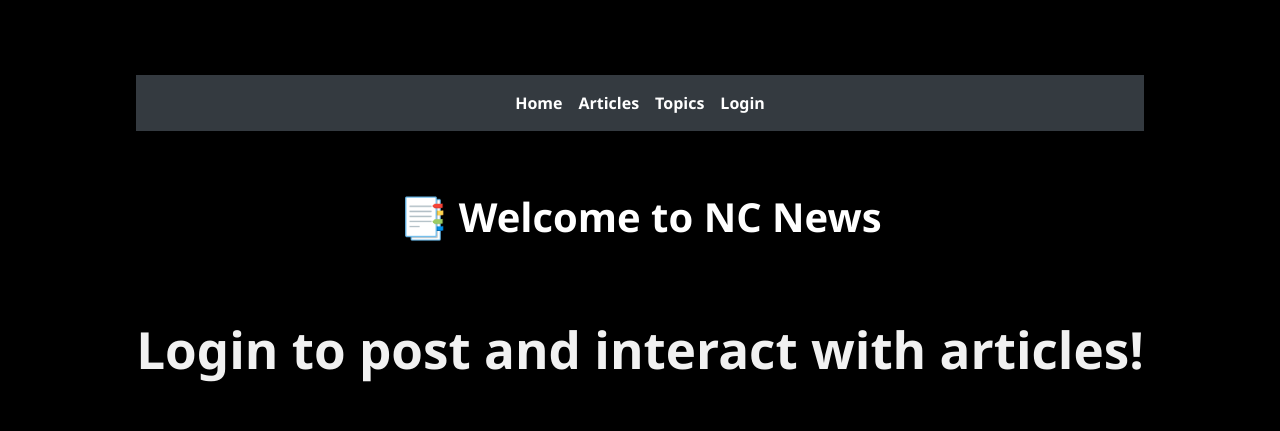
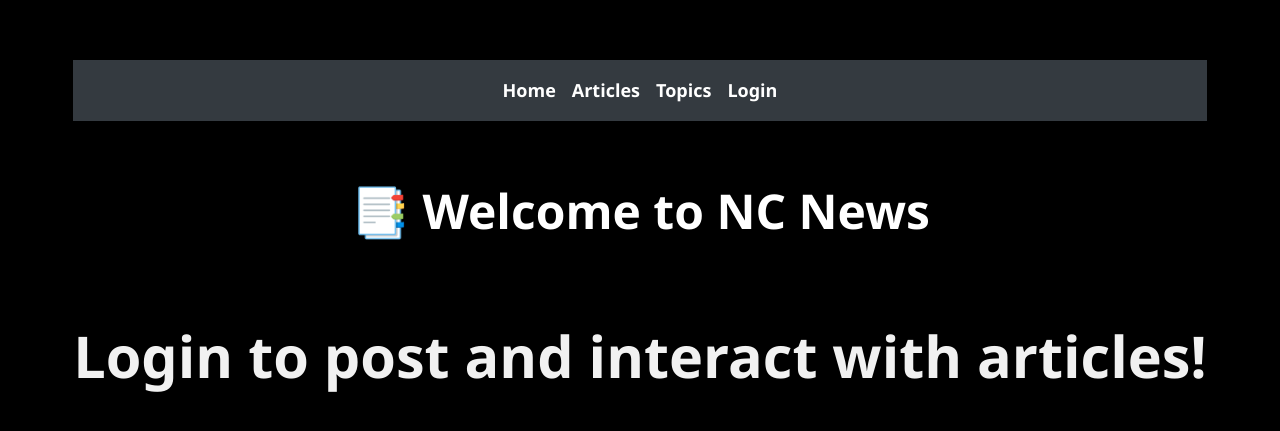
Before and after one commit to jashworth11/nc-news, a React (Vite) app: page / in a window 1280 px wide. Shown: the part 157-588 px from the top of the page. Built offline with nearby package versions, Linux system fonts and the light colour scheme.

Commit message:
more css for access

```diff
--- a/src/App.css
+++ b/src/App.css
@@ -1,3 +1,31 @@
+* {
+  box-sizing: border-box;
+}
+
+body {
+  margin: 0;
+  padding: 0;
+  font-family: "Segoe UI", Tahoma, Geneva, Verdana, sans-serif;
+  background-color: #000;
+  color: #f1f1f1;
+  font-size: 1rem;
+  line-height: 1.6;
+}
+
+a {
+  color: #87cefa;
+  text-decoration: none;
+}
+
+a:hover {
+  text-decoration: underline;
+}
+
+img {
+  max-width: 100%;
+  height: auto;
+}
+
 #root {
   max-width: 1280px;
   margin: 0 auto;
@@ -5,39 +33,28 @@
   display: grid;
   gap: 2rem;
 }
-body {
-  margin: 0;
-  padding: 0;
-  background-color: #000;
-  font-family: "Segoe UI", Tahoma, Geneva, Verdana, sans-serif;
-  color: #f1f1f1;
+
+.navbar {
+  display: flex;
+  flex-wrap: wrap;
+  justify-content: center;
+  align-items: center;
+  gap: 1rem;
+  padding: 1rem;
+  background-color: #343a40;
+  text-align: center;
 }
+
+.navbar a {
+  color: white;
+  font-weight: bold;
+}
+
 .main-header {
   text-align: center;
   font-size: 2.5rem;
   margin: 2rem auto 1rem auto;
   color: white;
-}
-a {
-  text-decoration: none;
-  color: #87cefa;
-}
-
-a:hover {
-  text-decoration: underline;
-}
-.navbar {
-  background-color: #343a40;
-  padding: 1rem;
-  display: flex;
-  gap: 1rem;
-  justify-content: center;
-  align-items: center;
-}
-
-.navbar a {
-  color: white;
-  font-weight: bold;
 }
 
 .articles-page {
@@ -58,24 +75,42 @@ a:hover {
 
 .sort-wrapper {
   display: flex;
+  flex-direction: column;
   gap: 1rem;
-  flex-wrap: wrap;
   justify-content: center;
+  align-items: center;
   margin-bottom: 2rem;
+}
+
+.sort-controls label {
+  display: flex;
+  flex-direction: column;
+  font-weight: bold;
+  color: #f1f1f1;
 }
 
 .article-list {
   display: grid;
-  grid-template-columns: repeat(auto-fit, minmax(280px, 1fr));
+  grid-template-columns: 1fr;
   gap: 1.5rem;
   width: 100%;
   max-width: 1200px;
   padding: 1rem;
-  box-sizing: border-box;
+}
+
+.article-card {
+  background-color: #111;
+  border: 1px solid #333;
+  border-radius: 8px;
+  padding: 1rem;
+  color: #f1f1f1;
+  text-align: left;
+  transition: box-shadow 0.3s ease, transform 0.2s ease;
 }
 
 .article-card:hover {
-  box-shadow: 0 0 10px rgba(0, 0, 0, 0.1);
+  box-shadow: 0 0 12px rgba(255, 255, 255, 0.1);
+  transform: scale(1.02);
 }
 
 .article-card img {
@@ -89,28 +124,11 @@ a:hover {
   max-width: 700px;
   margin: 2rem auto;
   padding: 1rem;
-  background-color: black;
+  background-color: #111;
   border-radius: 8px;
-  border: 1px solid #ccc;
+  border: 1px solid #333;
 }
 
-.comment-list {
-  margin-top: 2rem;
-}
-
-.comment-card {
-  background-color: black;
-  border: 1px solid #ccc;
-  padding: 1rem;
-  border-radius: 6px;
-  margin-bottom: 1rem;
-}
-
-.loading {
-  text-align: center;
-  padding: 2rem;
-  font-size: 1.2rem;
-}
 .single-article button {
   margin: 0.5rem;
   padding: 0.5rem 1rem;
@@ -119,6 +137,7 @@ a:hover {
   border: none;
   border-radius: 4px;
   cursor: pointer;
+  transition: background-color 0.2s ease;
 }
 
 .single-article button:hover:not(:disabled) {
@@ -130,10 +149,16 @@ a:hover {
   cursor: not-allowed;
 }
 
-.login-error {
-  color: red;
-  margin-top: 1rem;
-  font-weight: bold;
+.comment-list {
+  margin-top: 2rem;
+}
+
+.comment-card {
+  background-color: #111;
+  border: 1px solid #333;
+  padding: 1rem;
+  border-radius: 6px;
+  margin-bottom: 1rem;
 }
 
 .comment-card button {
@@ -144,11 +169,18 @@ a:hover {
   border: none;
   border-radius: 4px;
   cursor: pointer;
+  transition: background-color 0.2s ease;
 }
 
 .comment-card button:disabled {
   opacity: 0.6;
   cursor: not-allowed;
+}
+
+.login-error {
+  color: red;
+  margin-top: 1rem;
+  font-weight: bold;
 }
 
 .topics-list {
@@ -187,32 +219,46 @@ a:hover {
 .topics-list a {
   color: #87cefa;
   font-weight: bold;
-  text-decoration: none;
 }
 
-.topics-list a:hover {
-  text-decoration: underline;
+.loading {
+  text-align: center;
+  padding: 2rem;
+  font-size: 1.2rem;
 }
 
-.article-list h2 {
-  text-align: center;
-  font-size: 1.75rem;
-  margin-top: 1rem;
-  color: #f1f1f1;
+@media (min-width: 600px) {
+  .navbar {
+    flex-direction: row;
+  }
+
+  .sort-wrapper {
+    flex-direction: row;
+  }
+
+  .article-list {
+    grid-template-columns: repeat(auto-fit, minmax(280px, 1fr));
+  }
+
+  .main-header {
+    font-size: 3rem;
+  }
 }
 
-.sort-controls {
-  margin: 1rem auto;
-  text-align: center;
-  display: flex;
-  gap: 1rem;
-  justify-content: center;
-  flex-wrap: wrap;
+@media (min-width: 1024px) {
+  body {
+    font-size: 1.125rem;
+  }
+
+  .articles-page h2 {
+    font-size: 2.5rem;
+  }
+
+  .topics-list h2 {
+    font-size: 2.25rem;
+  }
+
+  .article-list {
+    gap: 2rem;
+  }
 }
-
-.sort-controls label {
-  display: flex;
-  flex-direction: column;
-  font-weight: bold;
-  color: #f1f1f1;
-}
```
